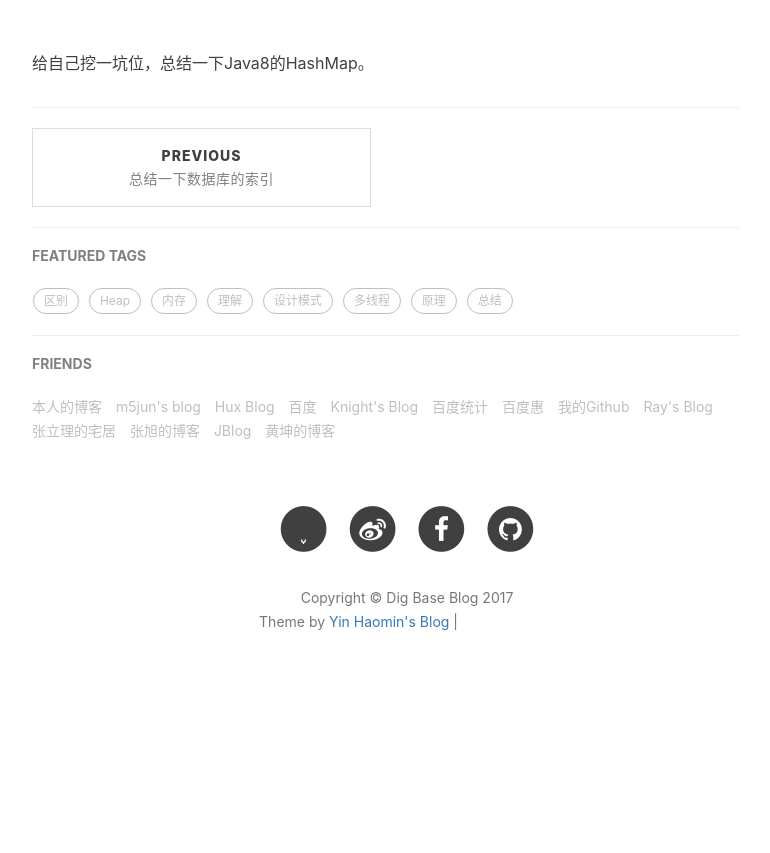
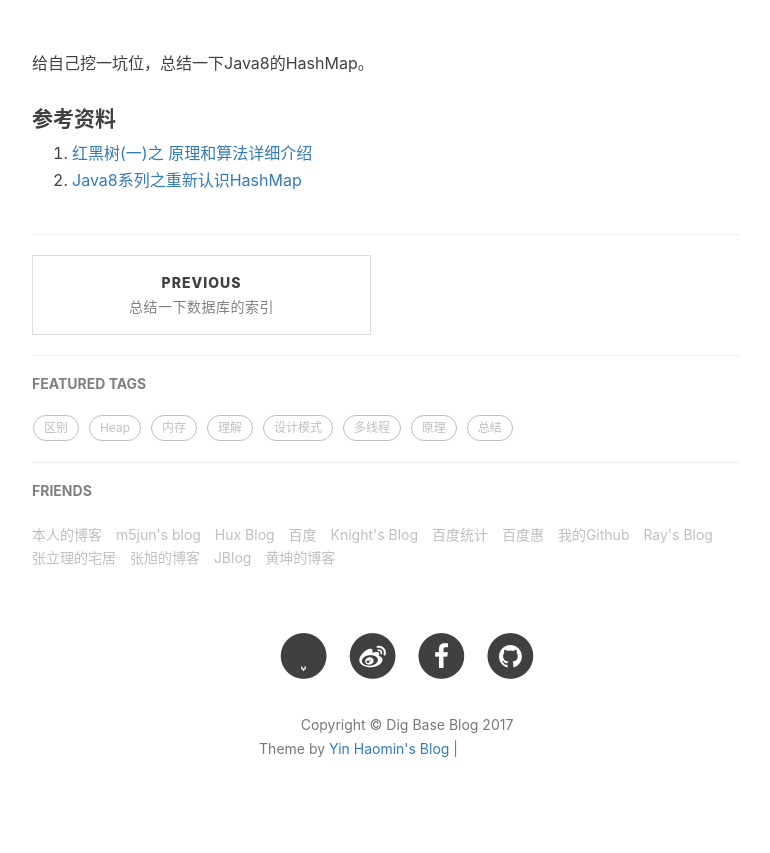
Before and after one commit to baiscjava/basicjava.github.io, a Jekyll site: the page built from _posts/2017-09-03-总结Java8的HashMap.md, in a window 1280 px wide. Shown: the part 457-1310 px from the top of the page, without its empty margins (233-1003 px from the left). Built offline with Jekyll 4.4.1, drawn with Linux system fonts in a browser that asks for light colours; nearby versions of some CDN libraries; comment, search, counter and statistics services are not loaded; before the commit the page ends 1183 px from its top, so only the background shows below that; grey boxes are pictures that could not be loaded.

Commit message:
Update 2017-09-03-总结Java8的HashMap.md

```diff
--- a/_posts/2017-09-03-总结Java8的HashMap.md
+++ b/_posts/2017-09-03-总结Java8的HashMap.md
@@ -9,3 +9,8 @@ tags:
 ---
 
 给自己挖一坑位，总结一下Java8的HashMap。<br>
+
+
+#### 参考资料<br>
+1. [红黑树(一)之 原理和算法详细介绍](https://www.cnblogs.com/skywang12345/p/3245399.html)
+2. [Java8系列之重新认识HashMap](http://www.importnew.com/20386.html)
```
